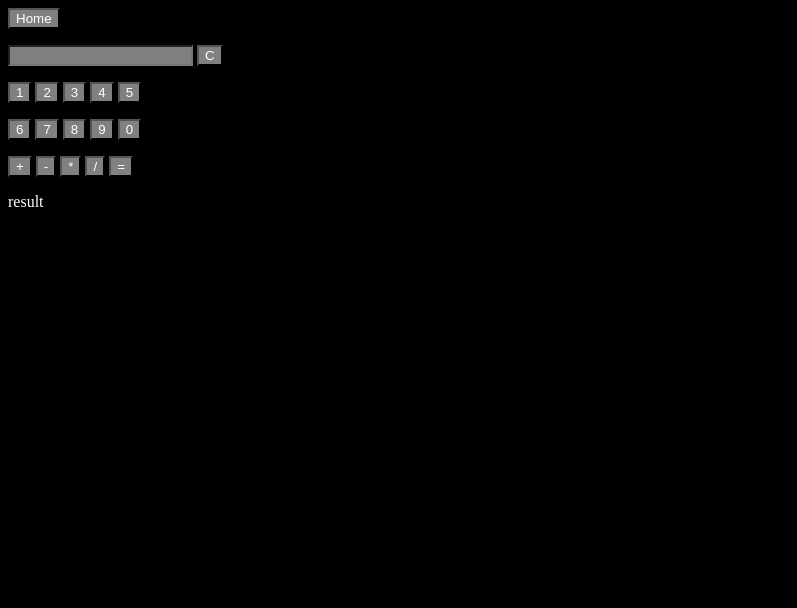
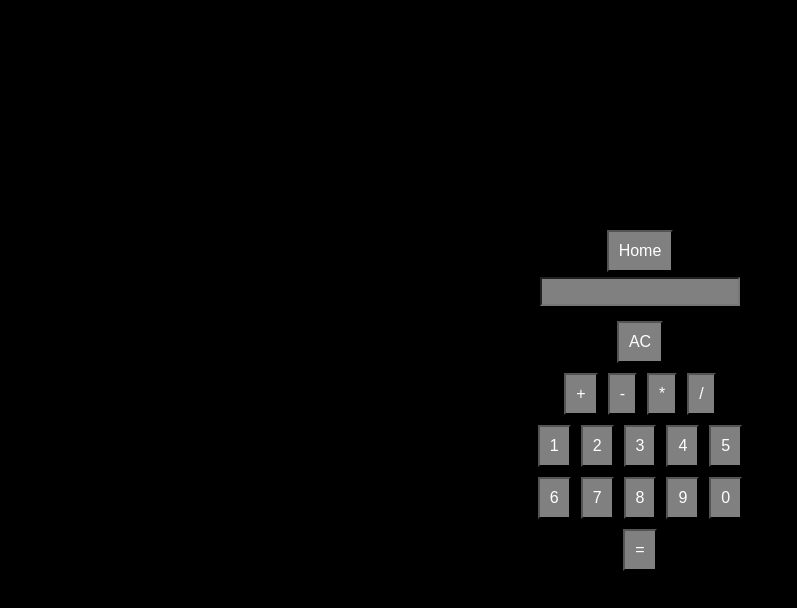
Before and after one commit to PedroBarge/Flavio-Gabi, a plain HTML site: page html/calcultor.html in a window 1280 px wide. Shown: the whole page, without its empty margins (0-797 px from the left). Drawn offline with Linux system fonts and the light colour scheme.

Commit message:
add more css

```diff
--- /dev/null
+++ b/css/calculator.css
@@ -0,0 +1,30 @@
+
+body {
+    display: flex;
+    flex-direction: column;
+    align-items: center;
+    justify-content: center;
+    height: 100vh;
+    margin: 0;
+}
+
+button {
+    font-size: 16px;
+    padding: 10px;
+    margin: 5px;
+    cursor: pointer;
+}
+
+div {
+    display: flex;
+    justify-content: center;
+}
+input {
+    width: 200px;
+    font-size: 20px;
+    margin-bottom: 10px;
+}
+
+p {
+    margin: 0;
+}
--- /dev/null
+++ b/css/index.css
@@ -0,0 +1,10 @@
+.center{
+    display: flex;
+    justify-content: center;
+    align-items: center;
+    margin: 25%;
+    justify-content: space-between;
+  }
+  button{
+    padding: 5%;
+  }
--- /dev/null
+++ b/css/rps.css
@@ -0,0 +1,18 @@
+body {
+    display: flex;
+    flex-direction: column;
+    align-items: center;
+    justify-content: center;
+    height: 100vh;
+    margin: 0;
+}
+div {
+    display: flex;
+    justify-content: center;
+}
+button {
+    font-size: 16px;
+    padding: 10px;
+    margin: 5px;
+    cursor: pointer;
+}
--- a/css/style.css
+++ b/css/style.css
@@ -7,6 +7,9 @@ body{
 button{
     background-color: gray;
 }
+button:hover{
+    cursor: pointer;
+}
 input{
     background-color: gray;
 }
--- /dev/null
+++ b/css/tabmult.css
@@ -0,0 +1,25 @@
+body {
+    display: flex;
+    flex-direction: column;
+    align-items: center;
+    justify-content: center;
+    height: 100vh;
+    margin: 0;
+}
+
+button {
+    font-size: 16px;
+    padding: 10px;
+    margin: 5px;
+    cursor: pointer;
+}
+
+div {
+    display: flex;
+    justify-content: center;
+}
+input {
+    width: 200px;
+    font-size: 20px;
+    margin-bottom: 10px;
+}
--- a/html/calcultor.html
+++ b/html/calcultor.html
@@ -1,16 +1,22 @@
 <html lang="en">
-<head>
-    <meta charset="UTF-8">
-    <meta name="viewport" content="width=device-width, initial-scale=1.0">
-    <link rel="stylesheet" href="../css/style.css">
-    <title>Document</title>
-</head>
-<body>
+  <head>
+    <meta charset="UTF-8" />
+    <meta name="viewport" content="width=device-width, initial-scale=1.0" />
+    <link rel="stylesheet" href="../css/style.css" />
+    <link rel="stylesheet" href="../css/calculator.css" />
+    <title>Calculator</title>
+  </head>
+  <body>
     <a href="../index.html"><button>Home</button></a>
-
     <p></p>
-    <input id="display" readonly>
-    <button onclick="clean()" >C</button>
+    <input id="display" readonly />
+    <button onclick="clean()">AC</button>
+    <div>
+      <button class="option" id="add">+</button>
+      <button class="option" id="sub">-</button>
+      <button class="option" id="mult">*</button>
+      <button class="option" id="div">/</button>
+    </div>
     <p></p>
     <div>
       <button class="num">1</button>
@@ -27,17 +33,12 @@
       <button class="num">9</button>
       <button class="num">0</button>
     </div>
-    <p></p>
-    <div >
-      <button class="option" id="add">+</button>
-      <button class="option" id="sub">-</button>
-      <button class="option" id="mult">*</button>
-      <button class="option" id="div">/</button>
+    <div>
       <button onclick="equal()">=</button>
     </div>
+    <p></p>
 
-    <p id="result">result</p>
 
     <script src="../js/calculator.js"></script>
-</body>
+  </body>
 </html>
```
Also changed, not shown: html/rps.html (+8 -4 lines), html/tabelaMult.html (+4 -1 lines), index.html (+8 -4 lines), js/rps.js (+4 -4 lines).
